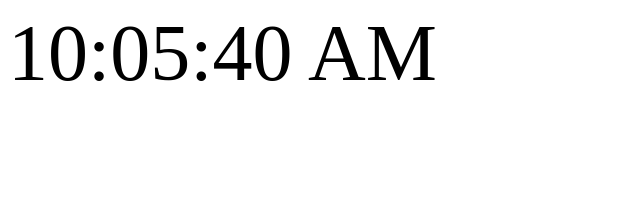
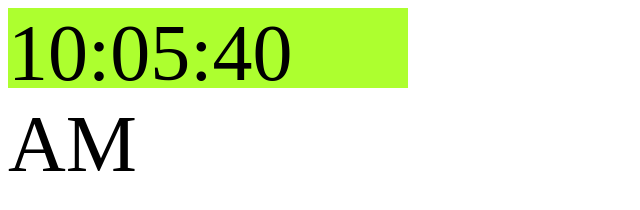
Before and after one commit to Anju-kumari2021/jsproject1, a plain HTML site: page index.html in a window 1280 px wide. Shown: the whole page, without its empty margins (0-640 px from the left). Drawn offline with Linux system fonts and the light colour scheme.

Commit message:
firstchange

```diff
--- a/index.html
+++ b/index.html
@@ -7,7 +7,7 @@
 </head>
 <body>
     <div>
-        <div id="clock" style="font-size: 80px"></div>
+        <div id="clock" style="font-size: 80px; background-color: greenyellow; height: 80px; width: 400px;"></div>
     </div>
     <script src="clock.js"></script>
 </body>
```
